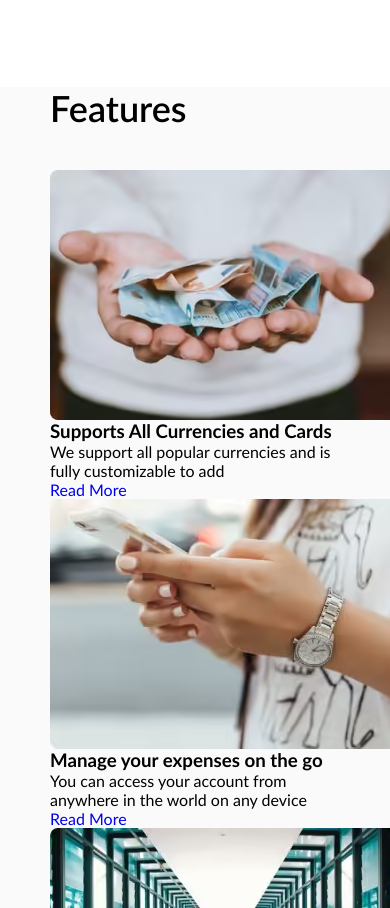
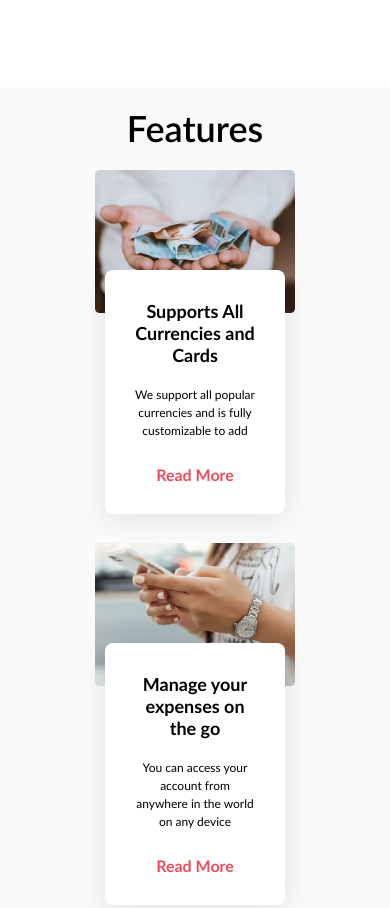
Before and after one commit to DariaGrekova/Cloudbudget, a plain HTML site: page docs/index.html in a window 390 px wide. Shown: the part 1568-2476 px from the top of the page. Drawn offline with Linux system fonts and the light colour scheme.

Commit message:
added styles and media queries for features section

```diff
--- /dev/null
+++ b/app/scss/blocks/features_section.scss
@@ -0,0 +1,96 @@
+.features {
+  &__content {
+  }
+
+  &__title {
+    padding: 65px;
+    font-weight: 600;
+    font-size: 36px;
+    line-height: 43px;
+    text-align: center;
+  }
+
+  &__cards {
+    display: flex;
+    justify-content: space-between;
+    flex-wrap: wrap;
+  }
+}
+.card {
+  margin-bottom: 230px;
+  flex: 0 1 33.333%;
+  max-width: 350px;
+  position: relative;
+
+  &__image {
+    width: 100%;
+    min-width: 200px;
+  }
+
+  &__dascription {
+    position: absolute;
+    top: 70%;
+    left: 0;
+    right: 0;
+    margin: 0 auto;
+    background-color: $light;
+    box-shadow: 0px 5px 30px rgba(0, 0, 0, 0.1);
+    border-radius: 8px;
+    width: 80%;
+  }
+}
+.description {
+  padding: 30px;
+  text-align: center;
+
+  &__title {
+    margin-bottom: 20px;
+    font-size: 18px;
+    line-height: 22px;
+  }
+
+  &__text {
+    margin-bottom: 25px;
+    font-size: 12px;
+    line-height: 18px;
+  }
+
+  &__link {
+    font-weight: 700;
+    color: $pink;
+  }
+}
+
+// MEDIA QUERIES
+@media only screen and (max-width: 1440px) {
+  .features {
+    &__cards {
+      justify-content: center;
+    }
+  }
+
+  .card {
+    margin: 0 30px 230px;
+  }
+}
+
+@media only screen and (max-width: 414px) {
+  .features__title {
+    padding: 20px;
+  }
+
+  .card {
+    width: 200px;
+
+    &__image {
+      img {
+        width: 100%;
+        min-width: 200px;
+      }
+    }
+
+    &__dascription {
+      width: 90%;
+    }
+  }
+}
--- a/app/scss/main.scss
+++ b/app/scss/main.scss
@@ -7,6 +7,8 @@
 @import "blocks/header";
 @import "blocks/hello-page";
 @import "blocks/use_section";
+@import "blocks/features_section";
+@import "blocks/technology_section";
 @import "blocks/app-download_section";
 
 @import "blocks/footer";
--- a/docs/index.html
+++ b/docs/index.html
@@ -4,7 +4,7 @@
     <meta charset="UTF-8" />
     <meta name="viewport" content="width=device-width, initial-scale=1.0" />
     <title>CloudBudget</title>
-    <link rel="stylesheet" href="css/main.css?t=1656592823999" />
+    <link rel="stylesheet" href="css/main.css?t=1656599129720" />
   </head>
 
   <body>
@@ -92,9 +92,9 @@
         <div class="wrapper">
           <div class="container">
             <section class="features">
-  <div class="features__content content">
-    <h2 class="content__title">Features</h2>
-    <div class="content__cards">
+  <div class="features__content">
+    <h2 class="features__title">Features</h2>
+    <div class="features__cards">
       <div class="card">
         <div class="card__image">
           <picture>
@@ -205,6 +205,6 @@
 </footer></div>
       </div>
     </div>
-    <script src="js/main.js?t=1656592823999"></script>
+    <script src="js/main.js?t=1656599129720"></script>
   </body>
 </html>
```
Also changed, not shown: app/html/blocks/features_section.html (+3 -3 lines), app/scss/blocks/features.scss (deleted), app/scss/blocks/technology.scss (deleted), app/scss/blocks/technology_section.scss (added), docs/css/main.css.
